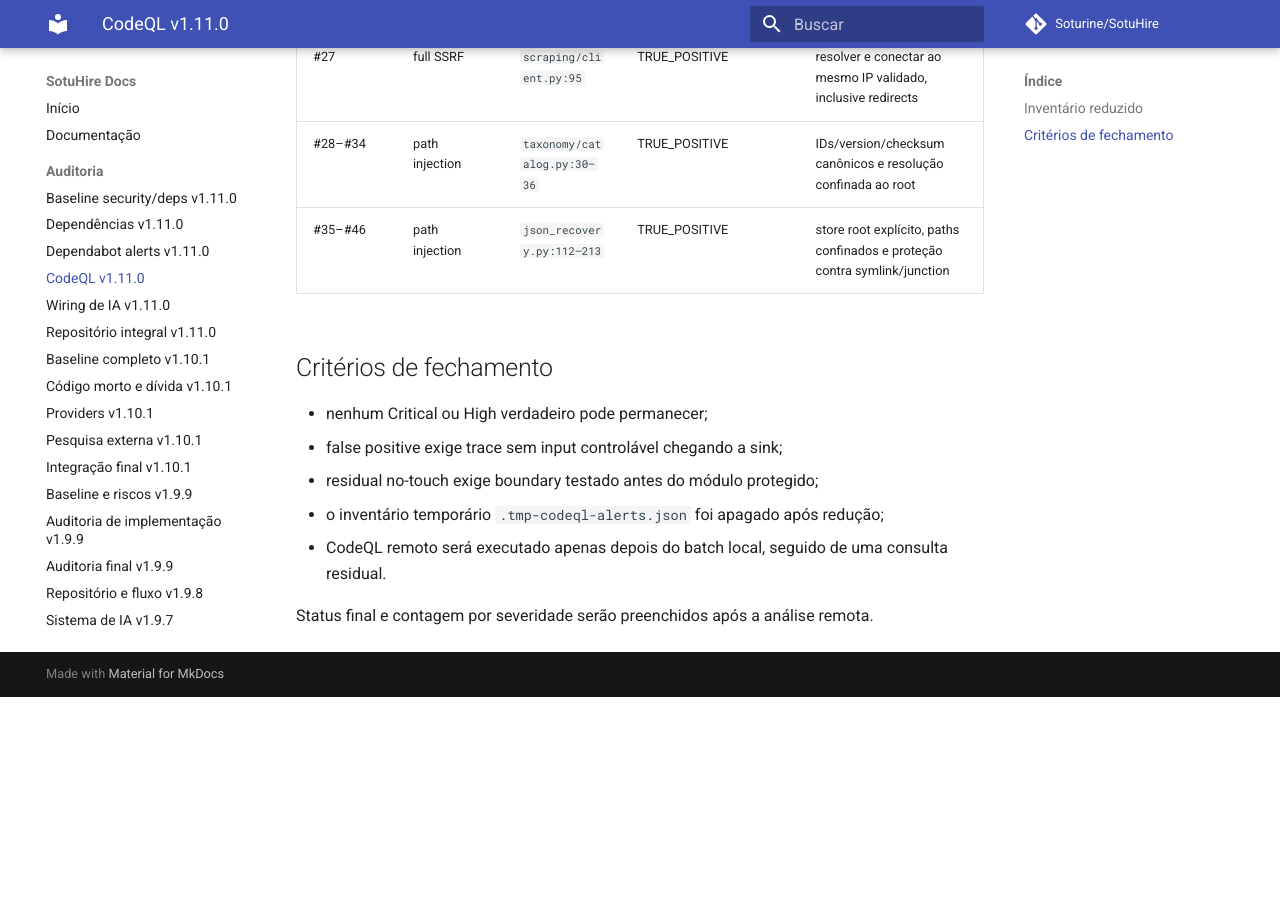
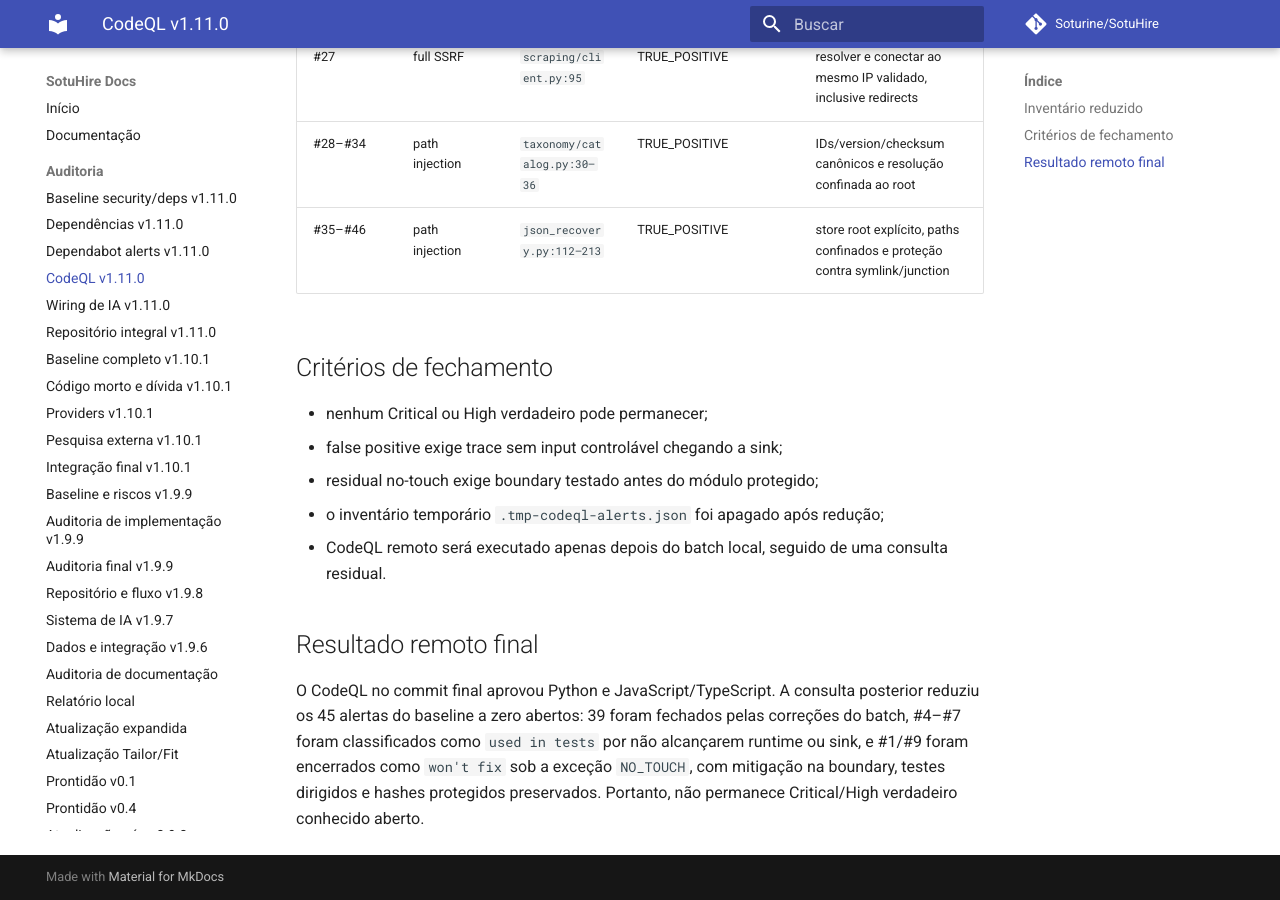
Before and after one commit to Soturine/SotuHire, an MkDocs documentation site: the page built from docs/00-audit/v1.11.0-codeql-remediation.md, in a window 1280 px wide and 900 px high, scrolled down 1325 px. Built offline with MkDocs 1.6.1 and Material for MkDocs 9.7.7, drawn with Linux system fonts in a browser that asks for light colours; comment, search, counter and statistics services are not loaded; before the commit the page ends 2022 px from its top, so only the background shows below that.

```diff
--- a/docs/00-audit/v1.11.0-codeql-remediation.md
+++ b/docs/00-audit/v1.11.0-codeql-remediation.md
@@ -30,4 +30,10 @@ O workflow verde da v1.10.1 não representa ausência de findings.
 - o inventário temporário `.tmp-codeql-alerts.json` foi apagado após redução;
 - CodeQL remoto será executado apenas depois do batch local, seguido de uma consulta residual.
 
-Status final e contagem por severidade serão preenchidos após a análise remota.
+## Resultado remoto final
+
+O CodeQL no commit final aprovou Python e JavaScript/TypeScript. A consulta posterior reduziu os
+45 alertas do baseline a zero abertos: 39 foram fechados pelas correções do batch, #4–#7 foram
+classificados como `used in tests` por não alcançarem runtime ou sink, e #1/#9 foram encerrados
+como `won't fix` sob a exceção `NO_TOUCH`, com mitigação na boundary, testes dirigidos e hashes
+protegidos preservados. Portanto, não permanece Critical/High verdadeiro conhecido aberto.
```
Also changed, not shown: docs/09-testing/v1.11.0-security-acceptance.md (+3 -1 lines), docs/releases/v1.11.0.md (+2 -1 lines).
